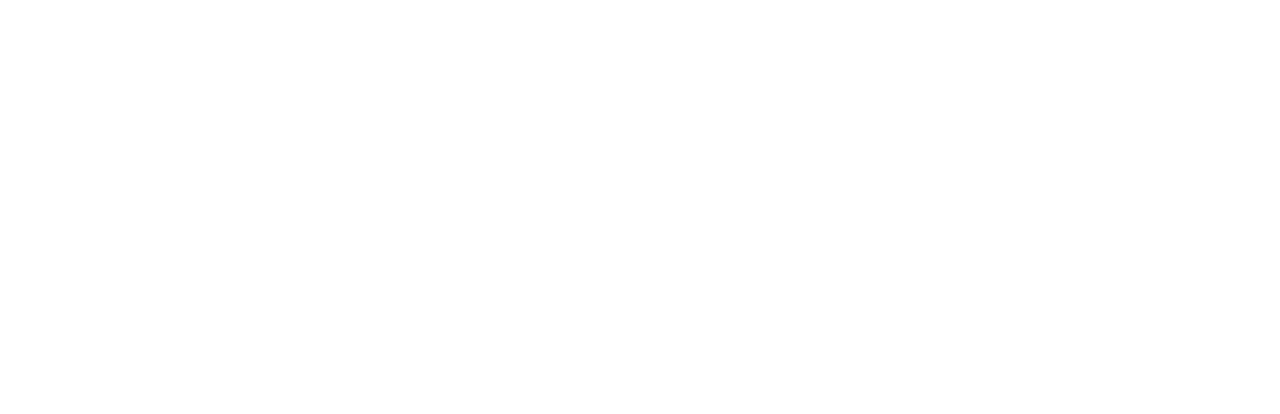
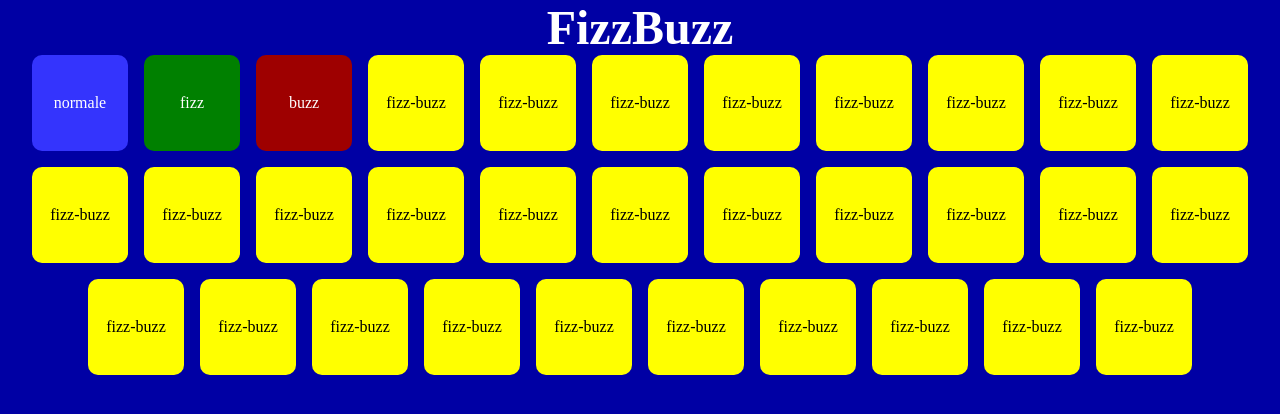
Before and after one commit to TommasoGalistu/js-fizzbuzz, a plain HTML site: page index.html in a window 1280 px wide. Drawn offline with Linux system fonts and the light colour scheme.

Commit message:
creazione style della pagina

```diff
--- a/css/style.css
+++ b/css/style.css
@@ -0,0 +1,60 @@
+*{
+    margin: 0;
+    padding: 0;
+    box-sizing: border-box;
+}
+
+main{
+    height: 100vh;
+    width: 100vw;
+    text-align: center;
+    background-color: rgb(0, 0, 164);
+    overflow-y: auto;
+}
+main h1{
+    font-size: 3rem;
+    color: white;
+}
+
+
+div[class*='col']{
+    height: 6rem;
+    width: 6rem;
+    display: flex;
+    align-items: center;
+    justify-content: center;
+    border-radius: 10px;
+}
+
+.container{
+    width: 100%;
+}
+
+.row{
+    display: flex;
+    flex-wrap: wrap;
+    justify-content: center;
+    gap: 1rem;
+}
+
+.normale{
+    background-color: rgb(52, 52, 253);
+    color: white;
+
+}
+
+.fizz{
+    background-color: green;
+    color: white;
+
+}
+.buzz{
+    background-color: rgb(158, 0, 0);
+    color: white;
+
+}
+.fizz.buzz{
+    background-color: yellow;
+    color: black;
+
+}
--- a/index.html
+++ b/index.html
@@ -4,10 +4,51 @@
         <title></title>
         <meta charset="UTF-8">
         <meta name="viewport" content="width=device-width, initial-scale=1">
+
+        <!-- link css personale -->
         <link href="css/style.css" rel="stylesheet">
     </head>
     <body>
 
+        <main>
+            <h1>FizzBuzz</h1>
+            <div class="container">
+                <div class="row g-2">
+                    <div class="col normale">normale</div>
+                    <div class="col fizz">fizz</div>
+                    <div class="col buzz">buzz</div>
+                    <div class="col fizz buzz">fizz-buzz</div>
+                    <div class="col fizz buzz">fizz-buzz</div>
+                    <div class="col fizz buzz">fizz-buzz</div>
+                    <div class="col fizz buzz">fizz-buzz</div>
+                    <div class="col fizz buzz">fizz-buzz</div>
+                    <div class="col fizz buzz">fizz-buzz</div>
+                    <div class="col fizz buzz">fizz-buzz</div>
+                    <div class="col fizz buzz">fizz-buzz</div>
+                    <div class="col fizz buzz">fizz-buzz</div>
+                    <div class="col fizz buzz">fizz-buzz</div>
+                    <div class="col fizz buzz">fizz-buzz</div>
+                    <div class="col fizz buzz">fizz-buzz</div>
+                    <div class="col fizz buzz">fizz-buzz</div>
+                    <div class="col fizz buzz">fizz-buzz</div>
+                    <div class="col fizz buzz">fizz-buzz</div>
+                    <div class="col fizz buzz">fizz-buzz</div>
+                    <div class="col fizz buzz">fizz-buzz</div>
+                    <div class="col fizz buzz">fizz-buzz</div>
+                    <div class="col fizz buzz">fizz-buzz</div>
+                    <div class="col fizz buzz">fizz-buzz</div>
+                    <div class="col fizz buzz">fizz-buzz</div>
+                    <div class="col fizz buzz">fizz-buzz</div>
+                    <div class="col fizz buzz">fizz-buzz</div>
+                    <div class="col fizz buzz">fizz-buzz</div>
+                    <div class="col fizz buzz">fizz-buzz</div>
+                    <div class="col fizz buzz">fizz-buzz</div>
+                    <div class="col fizz buzz">fizz-buzz</div>
+                    <div class="col fizz buzz">fizz-buzz</div>
+                    <div class="col fizz buzz">fizz-buzz</div>
+                </div>
+            </div>
+        </main>
         <script src="js/myjs.js"></script>
     </body>
 </html>
```
